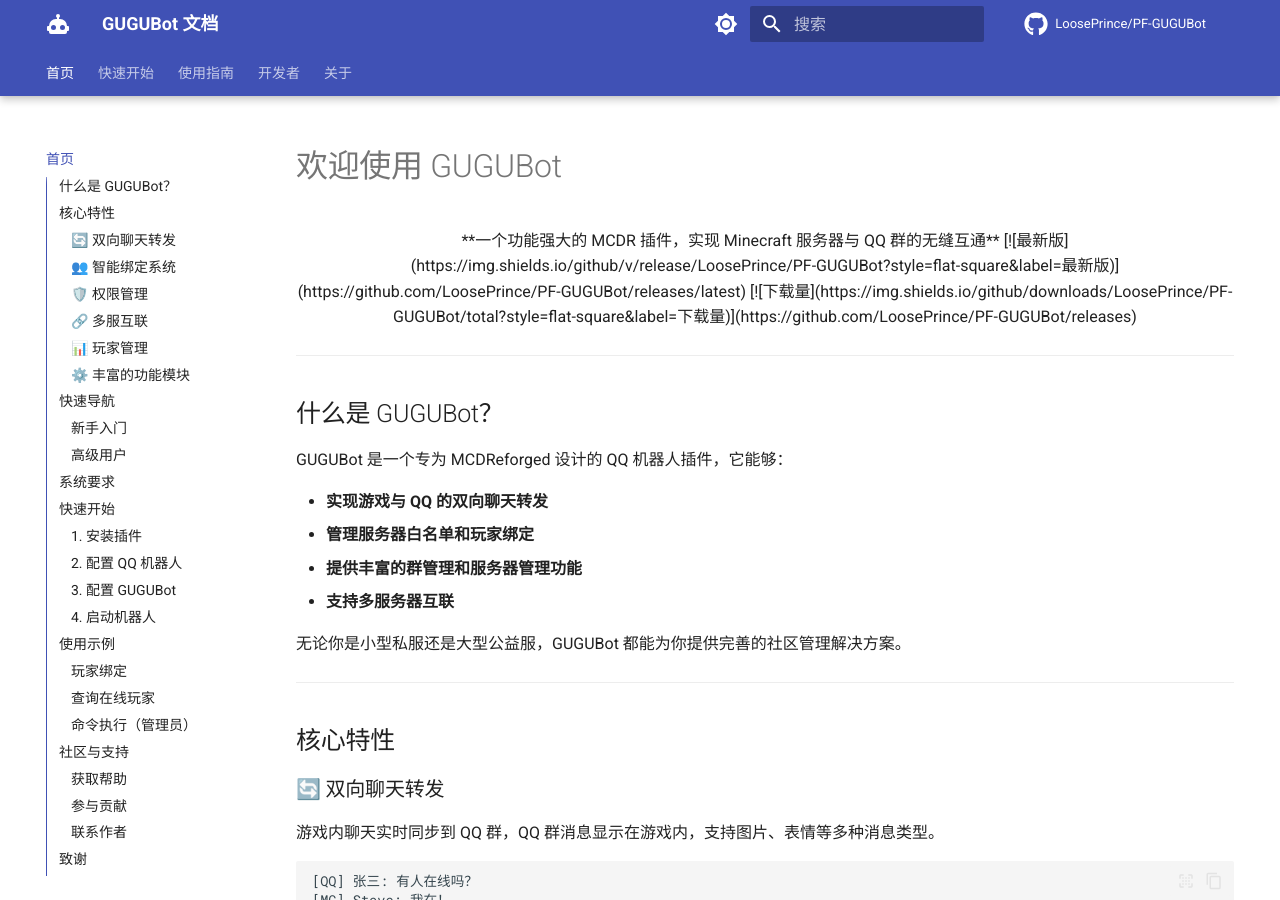
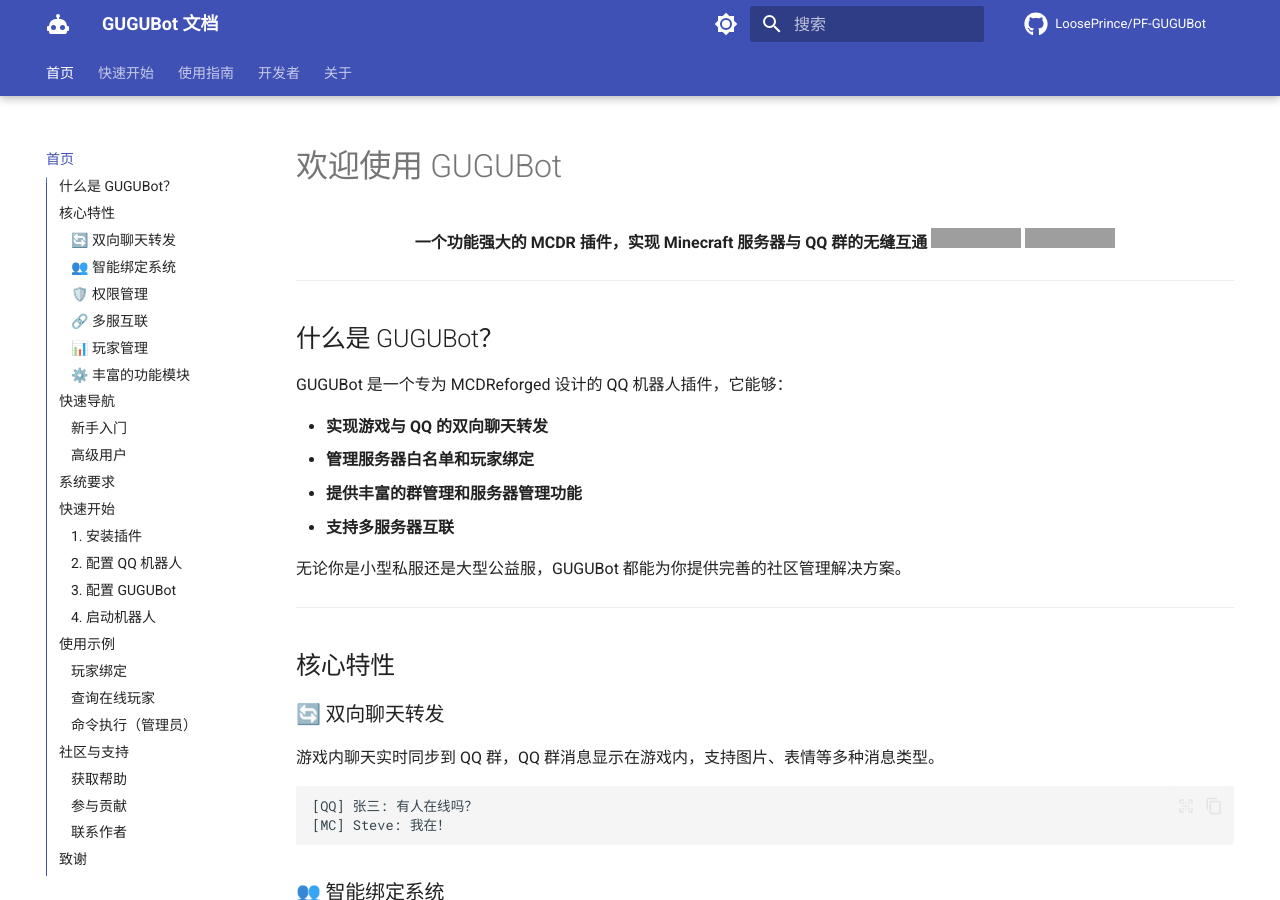
Before and after one commit to LoosePrince/PF-GUGUBot, an MkDocs documentation site: the page built from docs/index.md, in a window 1280 px wide and 900 px high. Built offline with MkDocs 1.6.1 and Material for MkDocs 9.7.7, drawn with Linux system fonts in a browser that asks for light colours; comment, search, counter and statistics services are not loaded; the version menu is left out; some of the changed text lies outside the part shown; grey boxes are pictures that could not be loaded.

Commit message:
[doc] Fix minor rendering issue

```diff
--- a/docs/index.md
+++ b/docs/index.md
@@ -2,10 +2,11 @@
 
 <div align="center">
 
-**一个功能强大的 MCDR 插件，实现 Minecraft 服务器与 QQ 群的无缝互通**
+<strong>一个功能强大的 MCDR 插件，实现 Minecraft 服务器与 QQ 群的无缝互通</strong>
 
-[![最新版](https://img.shields.io/github/v/release/LoosePrince/PF-GUGUBot?style=flat-square&label=最新版)](https://github.com/LoosePrince/PF-GUGUBot/releases/latest)
-[![下载量](https://img.shields.io/github/downloads/LoosePrince/PF-GUGUBot/total?style=flat-square&label=下载量)](https://github.com/LoosePrince/PF-GUGUBot/releases)
+<a href="https://github.com/LoosePrince/PF-GUGUBot/releases/latest"><img src="https://img.shields.io/github/v/release/LoosePrince/PF-GUGUBot?style=flat-square&label=最新版" alt="最新版"></a>
+<a href="https://github.com/LoosePrince/PF-GUGUBot/releases"><img src="https://img.shields.io/github/downloads/LoosePrince/PF-GUGUBot/total?style=flat-square&label=下载量" alt="下载量"></a>
+
 
 </div>
 
@@ -221,9 +222,9 @@
 
 <div align="center">
 
-**准备好了吗？让我们开始吧！**
+<strong>准备好了吗？让我们开始吧！</strong>
 
-[开始安装](installation.md){ .md-button .md-button--primary }
-[查看功能](features.md){ .md-button }
+<a href="installation/" class="md-button md-button--primary">开始安装</a>
+<a href="features/" class="md-button">查看功能</a>
 
 </div>
```
